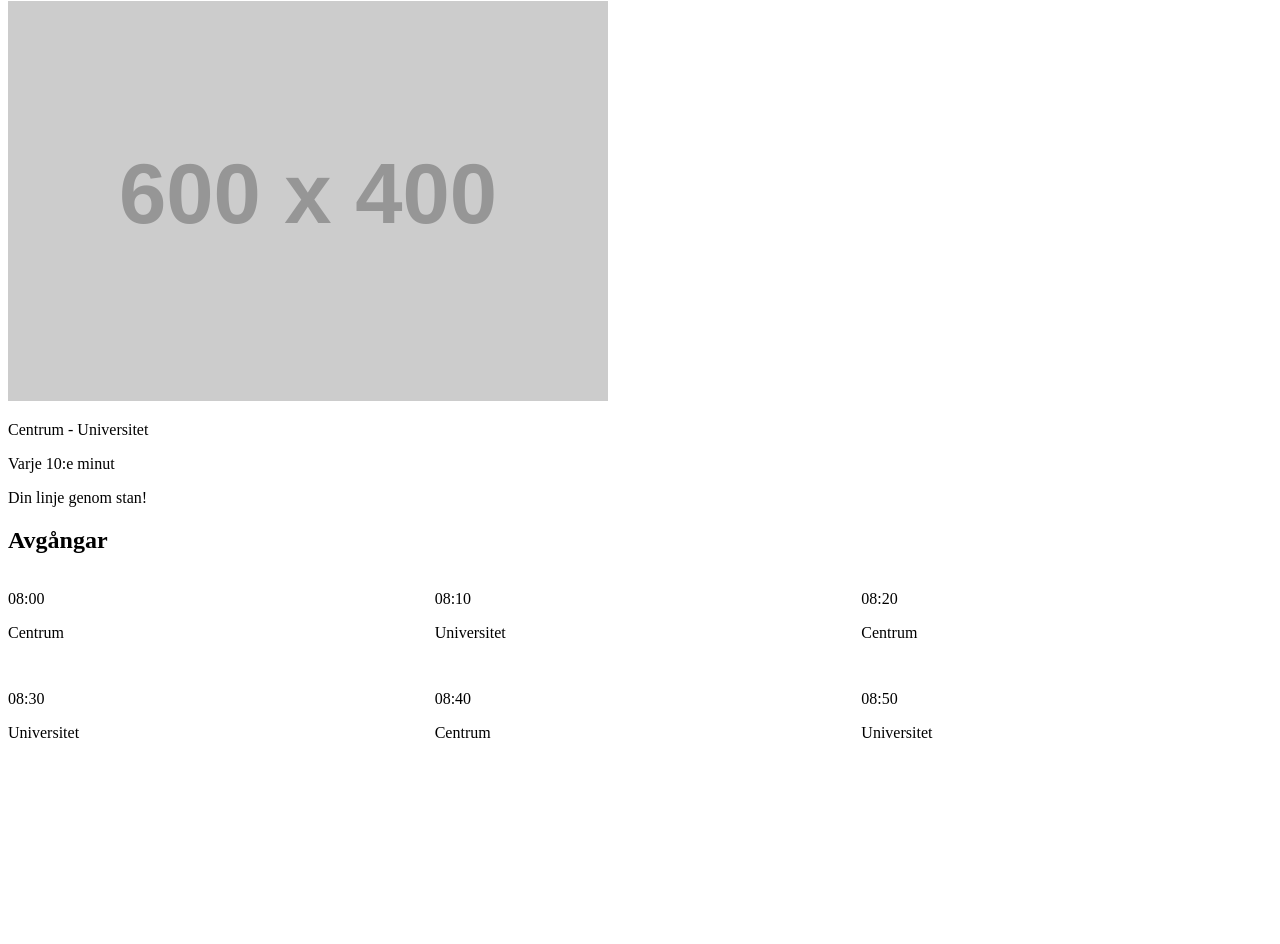
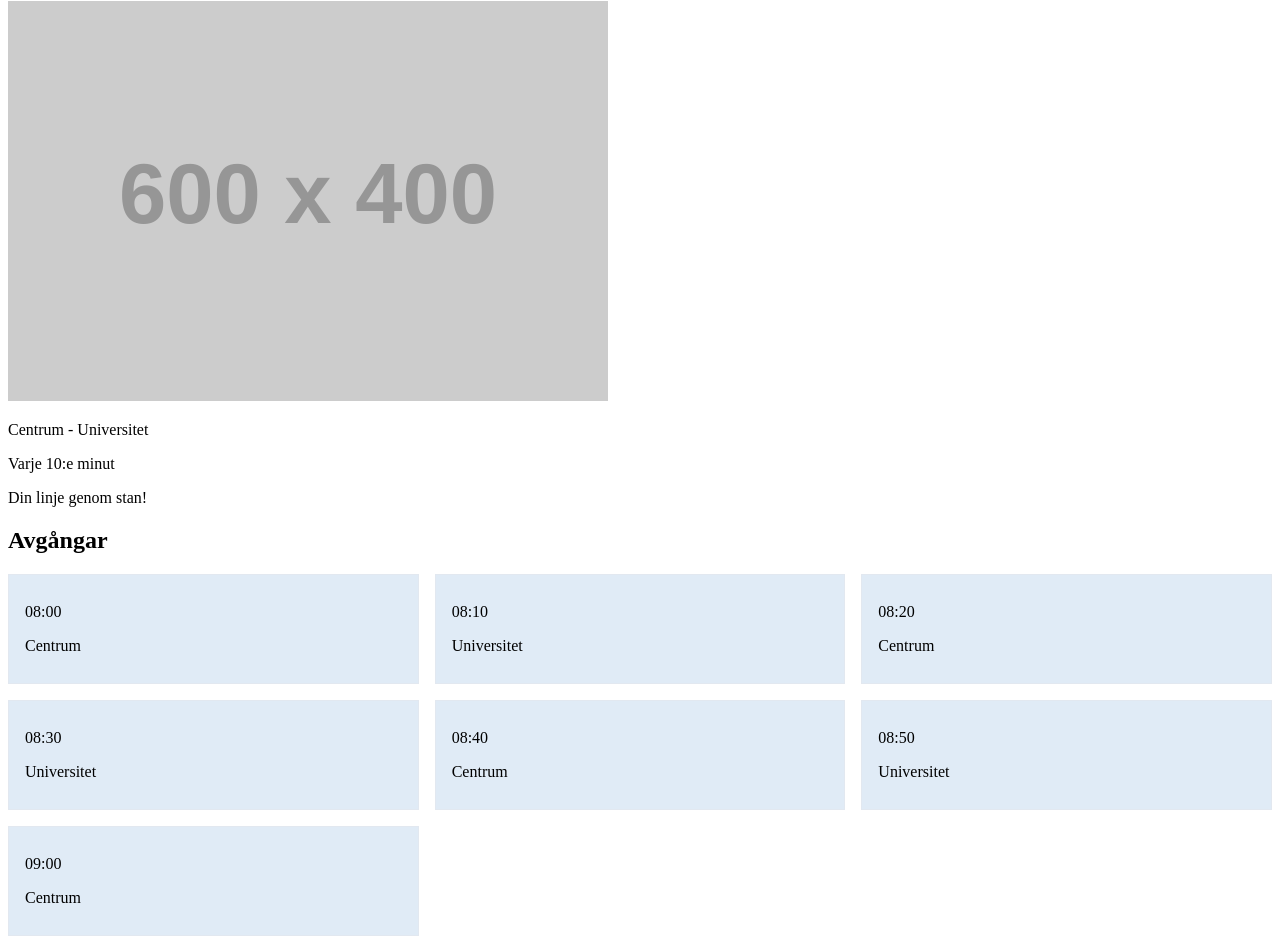
Before and after one commit to paulinahs/v36-linje-camp, a plain HTML site: page index.html in a window 1280 px wide. Shown: the part 79-1023 px from the top of the page. Before the commit the page ends 845 px from the top, so only its background shows below. Drawn offline with Linux system fonts and the light colour scheme; placeholder pictures from the web are drawn by us.

Commit message:
avgang 7 + css bg color

```diff
--- a/index.html
+++ b/index.html
@@ -19,29 +19,33 @@
         <section id="tabla">
             <h2>Avgångar</h2>
         <div class="tabla">
-            <article class="avgång">
+            <article class="avgang">
                 <p class="tid">08:00</p>
                 <p class="dest">Centrum</p>
             </article>
-            <article class="avgång">
+            <article class="avgang">
                 <p class="tid">08:10</p>
                 <p class="dest">Universitet</p>
             </article>
-            <article class="avgång">
+            <article class="avgang">
                 <p class="tid">08:20</p>
                 <p class="dest">Centrum</p>
             </article>
-            <article class="avgång">
+            <article class="avgang">
                 <p class="tid">08:30</p>
                 <p class="dest">Universitet</p>
             </article>
-            <article class="avgång">
+            <article class="avgang">
                 <p class="tid">08:40</p>
                 <p class="dest">Centrum</p>
             </article>
-            <article class="avgång">
+            <article class="avgang">
                 <p class="tid">08:50</p>
                 <p class="dest">Universitet</p>
+            </article>
+            <article class="avgang">
+                <p class="tid">09:00</p>
+                <p class="dest">Centrum</p>
             </article>
         </div>
         </section>
--- a/style.css
+++ b/style.css
@@ -3,3 +3,9 @@
     grid-template-columns: 1fr 1fr 1fr;
     gap: 1rem;
 }
+
+.avgang {
+    padding: 0.75rem 1rem;
+    background-color: #e0ebf6;
+    border: 1px solid #e2e8f0;
+}
```
